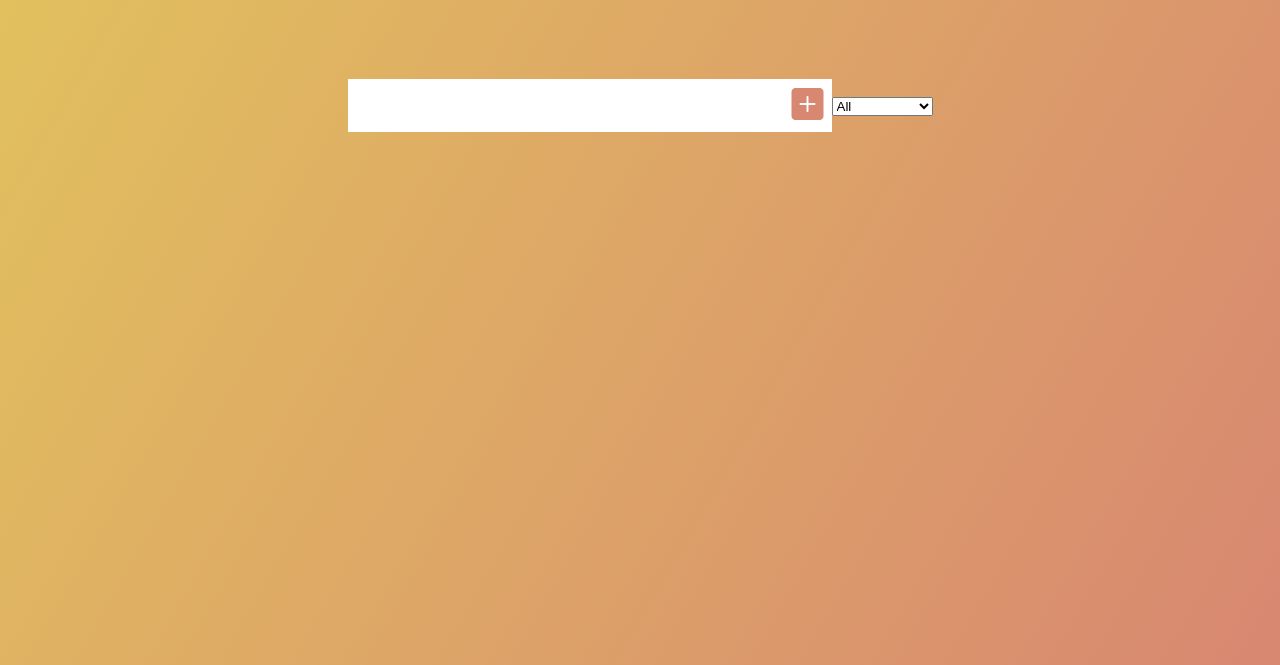
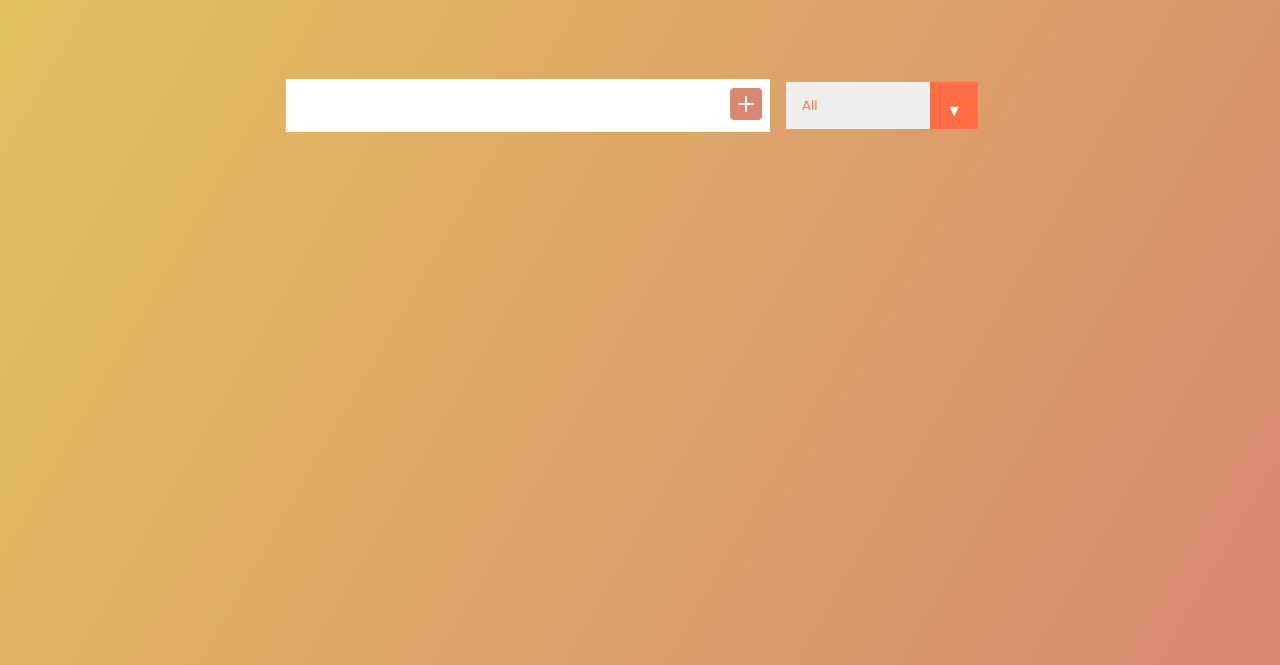
Before and after one commit to ibby360/todo-app, a plain HTML site: page index.html in a window 1280 px wide. Shown: the part 135-800 px from the top of the page. Drawn offline with nearby package versions, Linux system fonts and the light colour scheme.

Commit message:
Style the select options box

```diff
--- a/style.css
+++ b/style.css
@@ -62,6 +62,11 @@ form button:hover {
     display: flex;
     justify-content: space-between;
     align-items: center;
+    transition: all 1s ease;
+}
+
+.filter-todo {
+    padding: 1rem;
 }
 
 .todo li {
@@ -77,3 +82,70 @@ form button:hover {
     cursor: pointer;
     font-size: 1rem;
 }
+
+.complete-btn {
+    background: rgb(73, 204, 73);
+}
+
+.todo-item {
+    padding: 0rem 0.5rem;
+}
+
+.fa-trash,
+.fa-check {
+    pointer-events: none;
+}
+
+.fall {
+    transform: translateY(10rem) rotateZ(20deg);
+    opacity: 0;
+}
+
+.completed {
+    text-decoration: line-through;
+    opacity: 0.5;
+}
+
+
+/* Custom selector */
+
+select {
+    -webkit-appearance: none;
+    -moz-appearance: none;
+    -ms-appearance: none;
+    appearance: none;
+    outline: 0;
+    box-shadow: none;
+    border: 0 !important;
+    background-image: none;
+}
+
+
+/* Custom Select */
+
+.select {
+    margin: 1rem;
+    position: relative;
+    overflow: hidden;
+}
+
+select {
+    color: #ff6f47;
+    font-family: "Poppins", sans-serif;
+    cursor: pointer;
+    width: 12rem;
+}
+
+
+/* Arrow */
+
+.select::after {
+    content: "\25BC";
+    position: absolute;
+    top: 0;
+    right: 0;
+    padding: 1rem;
+    background: #ff6f47;
+    cursor: pointer;
+    pointer-events: none;
+}
```
